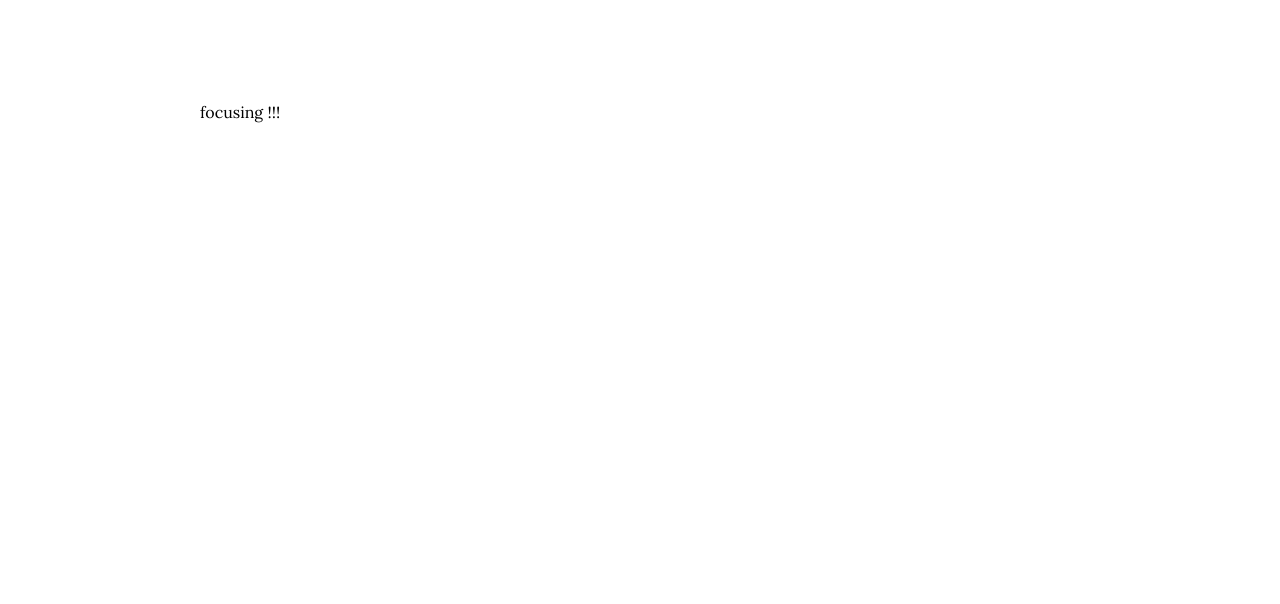
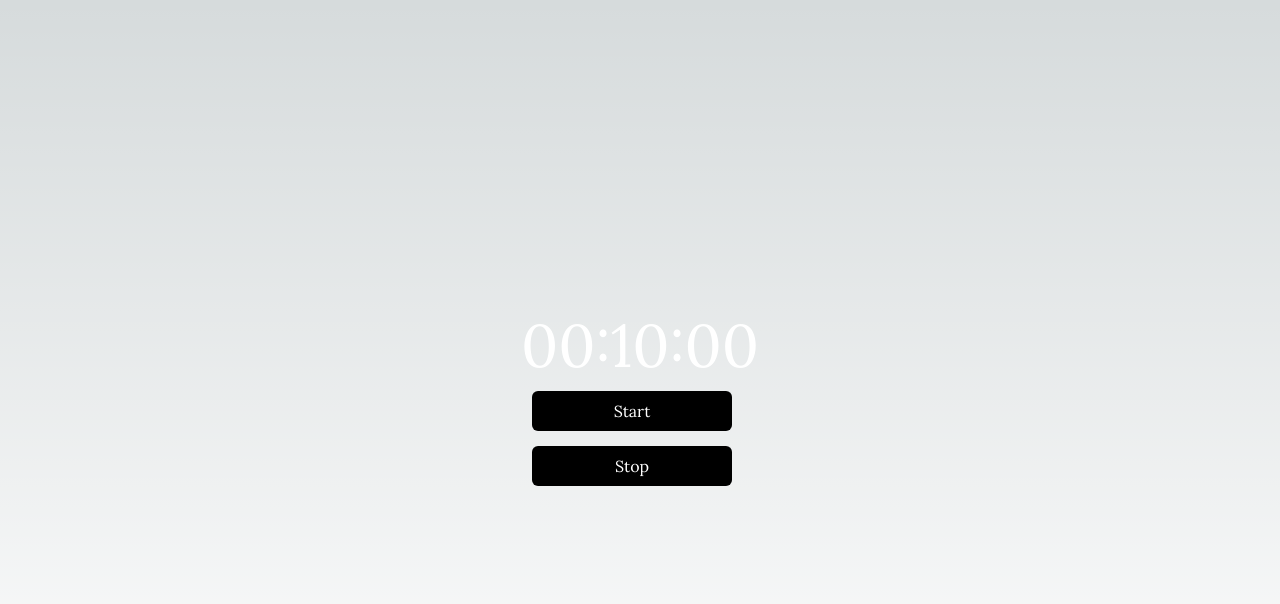
Before and after one commit to yihyun-kim1/Focus-Today, a Next.js app: page /task in a window 1280 px wide. Shown: the top 604 px of the page. Built offline with nearby package versions, Linux system fonts and the light colour scheme.

Commit message:
로컬 스토리지에 값 저장 및 task 페이지로 전달 / timer 구현
- router.query가 아닌 로컬 스토리지를 사용해 time/color값을 받아와서 사용하도록 설정
- 받아온 time값을 바탕으로 start/stop버튼을 통한 timer 구현 (setInterval 함수 사용)

```diff
--- a/src/app/page.tsx
+++ b/src/app/page.tsx
@@ -1,5 +1,5 @@
 'use client'
-import { useState } from 'react';
+import { useEffect, useState } from 'react';
 import { usePathname, useRouter } from 'next/navigation';
 import './globals.css';
 
@@ -15,8 +15,20 @@ export default function Home() {
   const [todoItem, setTodoItem] = useState<TodoItem[]>([]);
   const [inputValue, setInputValue] = useState<string>('');
   const [showModal, setShowModal] = useState<boolean>(false);
-  const [selectedColor, setSelectedColor] = useState<string>('black');
-  const [selectedTime, setSelectedTime] = useState<number>(10);
+  const [selectedColor, setSelectedColor] = useState<string>(
+    localStorage.getItem('selectedColor') || 'black'
+  );
+  const selectedTimeFromStorage = localStorage.getItem('selectedTime');
+  const initialSelectedTime = selectedTimeFromStorage ? parseInt(selectedTimeFromStorage) : 10;
+  const [selectedTime, setSelectedTime] = useState<number>(initialSelectedTime);
+
+  // 아래와 같이 하면 localStorage.getItem('selectedTime')의 반환값이 string|null이라
+  // ts 상으로 string으로 해석되지 않음
+  // 따라서 localStorage.getItem('selectedTime')가 null인지 먼저 확인해주고 넣도록 initial 변수 추가
+  // const [selectedTime, setSelectedTime] = useState<number>(
+  //   parseInt(localStorage.getItem('selectedTime')) || 10
+  // );
+  // const [selectedTime, setSelectedTime] = useState<number>(10);
   const [selectedTodoTask, setSelectedTodoTask] = useState<number | null>(null);
   const [isDarkMode, setIsDarkMode] = useState<boolean>(false);
 
@@ -24,11 +36,19 @@ export default function Home() {
     setSelectedTodoTask(index);
     const selectedTask = todoItem[index];
     setSelectedColor(selectedTask.selectedColor);
+    console.log(selectedColor, selectedTask,selectedTime)
+    localStorage.setItem('selectedTime', selectedTime.toString());
+    localStorage.setItem('selectedColor', selectedColor);
   };
 
-  const handleStartButtonClick = () => {
-    router.push('/task')
-  };
+const handleStartButtonClick = () => {
+  if (selectedTodoTask !== null) {
+      const selectedTask = todoItem[selectedTodoTask];
+      const { selectedTime, selectedColor } = selectedTask;
+      router.push(`/task?time=${selectedTime}&color=${selectedColor}`);
+  }
+};
+
 
   const handleInputChange = (event: React.ChangeEvent<HTMLTextAreaElement>) => {
     setInputValue(event.target.value);
@@ -44,6 +64,7 @@ export default function Home() {
       setTodoItem([...todoItem, newItem])
       setInputValue('');
       setShowModal(false)
+
     }
   };
 
--- a/src/app/task/page.tsx
+++ b/src/app/task/page.tsx
@@ -1,24 +1,71 @@
 'use client'
-import { useState } from 'react';
-import { usePathname, useRouter } from 'next/navigation';
+import { useEffect, useState } from 'react';
+import { useRouter } from 'next/navigation';
+
 import '../globals.css';
 
-interface TodoItem {
-  text: string
-  selectedTime: number
-  selectedColor: string
+export default function Task() {
+  const router = useRouter();
+  const selectedColor = localStorage.getItem('selectedColor') || 'black'; // 로컬 스토리지에서 색상 가져오기
+  const [countdown, setCountdown] = useState(Number(localStorage.getItem('selectedTime') || 10) * 60); // 초 단위로 변환
+  const [timerId, setTimerId] = useState<number | null>(null); // 타이머 ID
+  const [isRunning, setIsRunning] = useState(false);
+
+  useEffect(() => {
+    return () => {
+      if (timerId) clearInterval(timerId);
+    };
+  }, []);
+
+  useEffect(() => {
+    if (isRunning) {
+      const id = setInterval(() => {
+        setCountdown(prevCountdown => {
+          if (prevCountdown === 0) {
+            clearInterval(id);
+            setIsRunning(false);
+            return 0;
+          } else {
+            return prevCountdown - 1;
           }
+        });
+      }, 1000);
+      setTimerId(Number(id));
+      return () => clearInterval(id);
+    }
+  }, [isRunning]);
 
-export default function Home() {
-  const router = useRouter();
-  const pathname = usePathname();
+
+    const formatTime = (seconds:number) => {
+        const minutes = Math.floor(seconds / 60);
+        const remainingSeconds = seconds % 60;
+        return `00:${minutes}:${remainingSeconds < 10 ? '0' : ''}${remainingSeconds}`;
+    };
+
+    const handleStart = () => {
+      setIsRunning(true);
+    };
+
+    const handleStop = () => {
+      setIsRunning(false);
+    };
 
     return (
-
-    <main className="flex min-h-screen flex-col bg-white ">
-      <div className="py-[100px] mx-[200px] w-[360px] ">
-        focusing !!!
+        <div className={`w-full h-screen flex flex-col items-center justify-center bg-${selectedColor}-500`}>
+            <div className="text-6xl text-white">{formatTime(countdown)}</div>
+            <div className="mt-4">
+        <div className='flex flex-col gap-y-[15px]'>
+        {/* {!isRunning ? ( */}
+          <button className="bg-black w-[200px] text-white px-4 py-2 rounded-md mr-4" onClick={handleStart}>
+            Start
+          </button>
+        {/* ) : ( */}
+          <button className="bg-black text-white px-4 py-2 rounded-md mr-4" onClick={handleStop}>
+            Stop
+          </button>
+        {/* )} */}
         </div>
-    </main>
+      </div>
+        </div>
     );
 }
```
Lines whose indentation alone changed are shown as unchanged.
